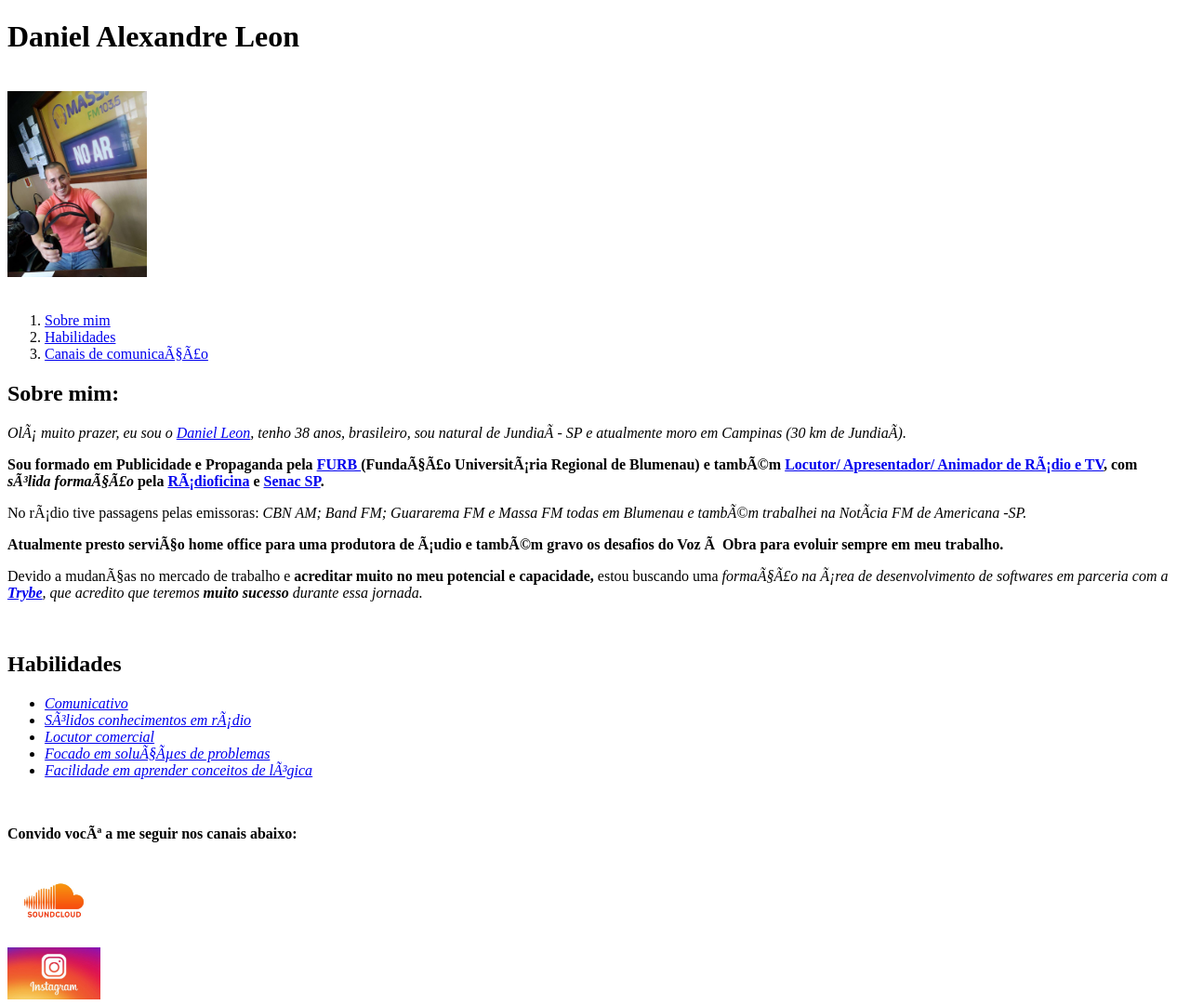
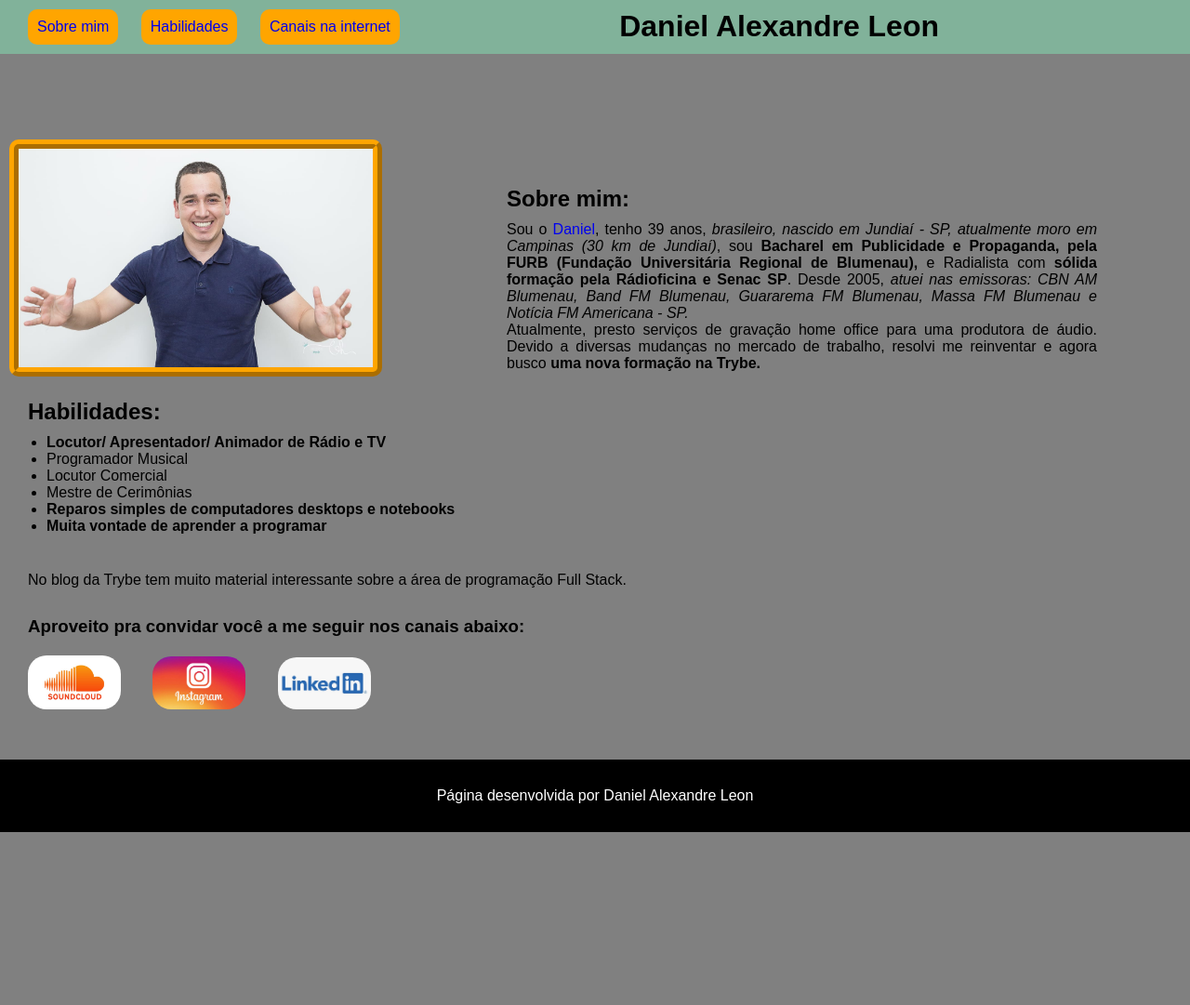
Before and after one commit to leoncomunicador/portfolio, a plain HTML site: page index.html in a window 1280 px wide. Shown: the top 1081 px of the page at 93% size. After the commit the page ends 895 px from the top, so only its background shows below. Drawn offline with Linux system fonts and the light colour scheme.

Commit message:
atualizado portfólio

```diff
--- a/index.html
+++ b/index.html
@@ -1,45 +1,54 @@
 <!DOCTYPE html>
-<html lang="pt=br">
-    <head>
-        <meta charset="UTF=8">
-        <title>portfólio Daniel Leon</title>
-    </head>
-    <body>
-        <h1>Daniel Alexandre Leon</h1>
-        <br>
-        <img src="Daniel.jpg"   alt="comunicador Daniel Leon" width="150" id="#Daniel">
-        <br>
-        <br>
-        <ol>
-            <li><a href="#sobre">Sobre mim</a></li>
-            <li><a href="#habilidades">Habilidades</a></li>
-            <li><a href="#canais">Canais de comunicação</a></li>
-        </ol>
+<html lang="pt-br">
+<head>
+    <meta charset="UTF-8">
+    <title>Portfólio Daniel Leon</title>
+    <link rel="stylesheet" type="text/css" href="style.css">
+</head>
+<body>
+    <header class="cabecalho">
+    <nav>
+            <a class="buttom" href="#sobre">Sobre mim</a>
+            <a class="buttom" href="#habilidades">Habilidades</a>
+            <a class="buttom"href="#canais">Canais na internet</a>
+    </nav>
+    <h1>Daniel Alexandre Leon</h1>
+    </header>
+    <div class="blocao">
+    <img class="photo" src="Daniel1.jpeg" alt="Daniel Leon" width="200px" id="daniel">
 
-        <h2 id="sobre">Sobre mim:</h2>
-        <p><em>Olá muito prazer, eu sou o <a href="Daniel.jpg">Daniel Leon</a>, tenho 38 anos, brasileiro, sou natural de Jundiaí - SP e atualmente moro em Campinas (30 km de Jundiaí).</em></p>
-        <p><strong>Sou formado em Publicidade e Propaganda pela <a href="http://www.furb.br/web/10/portugues"  target="blank">FURB </a> (Fundação Universitária Regional de Blumenau) e também <a href="#radio">Locutor/ Apresentador/ Animador de Rádio e TV</a>, com <em id="#radio">sólida formação</em> pela <a href=http://radioficina.com.br target="blank">Rádioficina</a > e <a href="https://www.sp.senac.br/" target="blank">Senac SP</a>.</strong></p>
-        <p id="comunicativo">No rádio tive passagens pelas emissoras: <em>CBN AM; Band FM; Guararema FM e Massa FM todas em Blumenau e também trabalhei na Notícia FM de Americana -SP.</em></p>
-        <p id="comercial"><strong>Atualmente presto serviço home office para uma produtora de áudio e também gravo os desafios do Voz à Obra para evoluir sempre em meu trabalho.</strong></p>
-        <p id="focado">Devido a mudanças no mercado de trabalho e <strong>acreditar muito no meu potencial e capacidade,</strong> estou buscando uma <em id="logica">formação na área de desenvolvimento de softwares em parceria com a <a href="https://www.betrybe.com/" target="blank"><strong>Trybe</strong></a>, que acredito que teremos <strong>muito sucesso</strong> durante essa jornada.</em></p>
-        <br>
-        <h2 id="habilidades">Habilidades</h2>
+        <div class="about">
+            <h2 id="sobre">Sobre mim:</h2>
+            <p>Sou o <a href="#daniel">Daniel</a>, tenho 39 anos, <em class="local">brasileiro, nascido em Jundiaí - SP, atualmente moro em Campinas (30 km de Jundiaí)</em>,
+                sou <strong>Bacharel em Publicidade e Propaganda, pela FURB (Fundação Universitária Regional de Blumenau),</strong>
+            e Radialista com <strong>sólida formação pela Rádioficina e Senac SP</strong>. Desde 2005, <em>atuei nas emissoras:
+            CBN AM Blumenau, Band FM Blumenau, Guararema FM Blumenau, Massa FM Blumenau e Notícia FM Americana - SP.</em>
+            <br>
+            Atualmente, presto serviços de gravação home office para uma produtora de áudio.
+            Devido a diversas mudanças no mercado de trabalho, resolvi me reinventar e agora busco <strong>uma nova formação na Trybe.</strong>
+            </p>
+        </div>
+    </div>
+    <article>
+    <div class="hability">
+        <h2 id="habilidades">Habilidades:</h2>
         <ul>
-            <li><a href="#comunicativo"><em>Comunicativo</em></a></li>
-            <li><a href="#radio"><em>Sólidos conhecimentos em rádio</em></a></li>
-            <li><a href="#comercial"><em>Locutor comercial</em></a></li>
-            <li><a href="#focado"><em>Focado em soluções de problemas</em></a></li>
-            <li><a href="#logica"><em>Facilidade em aprender conceitos de lógica</em></a></li>
+            <li class="hab-one"><strong>Locutor/ Apresentador/ Animador de Rádio e TV</strong></li>
+            <li class="hab-two">Programador Musical</li>
+            <li class="hab-three">Locutor Comercial</li>
+            <li class="hab-four">Mestre de Cerimônias</li>
+            <li class="hab-five"><strong>Reparos simples de computadores desktops e notebooks</strong></li>
+            <li class="hab-six"><strong>Muita vontade de aprender a programar</strong></li>
         </ul>
-        <br>
-        <p id="canais"><strong>Convido você a me seguir nos canais abaixo:</strong></p>
-        <br>
-        <a href="https://soundcloud.com/leonradioetv" target="blank"><img src="soundcloud-logo.jpg"  alt="logo Soundcloud"width="100"></a>
-        <br>
-        <br>
-        <a href="https://www.instagram.com/leoncomunicador" target="blank"><img src="instagram-logo.jpg" alt="logo Instagram"   width="100"></a>
-        <br>
-        <br>
-        <a href="https://www.linkedin.com/in/leoncomunicador" target="blank"><img src="linkedin-logo.jpg"  alt="logo LinkedIn"  width="100"></a>
-    </body>
+    </div>
+    <p class="about_blog">No <a href="https://blog.betrybe.com/" target="_blank" class="blog">blog da Trybe</a> tem muito material interessante sobre a área de programação Full Stack.</p>
+    <h3 id="canais">Aproveito pra convidar você a me seguir nos canais abaixo:</h3>
+    <div class="channels">
+    <a class="canais" href="https://soundcloud.com/leonradioetv" target="blank"><img  src="soundcloud-logo.jpg" alt="logo Sound Cloud" width="100px"></a>
+    <a class="canais" href="https://www.instagram.com/leoncomunicador" target="blank"><img  src="instagram-logo.jpg" alt="logo Instagram" width="100px"></a>
+    <a class="canais" href="https://www.linkedin.com/in/leoncomunicador" target="blank"><img src="linkedin-logo.jpg"  alt="logo LinkedIn" width="100px"></a>
+    </div>
+    </article>
+    <footer>Página desenvolvida por Daniel Alexandre Leon</footer>
+</body>
 </html>
--- /dev/null
+++ b/style.css
@@ -0,0 +1,148 @@
+* {
+  border: 0;
+  margin: 0;
+  padding: 0;
+}
+
+body {
+  font-family: Arial, Helvetica, sans-serif;
+  background-color: gray;
+}
+
+header {
+  background-color: #81b29a;
+  padding: 10px;
+  width: 100%;
+  position: fixed;
+  top: 0;
+}
+
+#sobre {
+  margin-top: 50px;
+  margin-bottom: 10px;
+}
+
+h1 {
+  float: right;
+  display: inline;
+  margin-right: 280px;
+}
+
+.buttom {
+  text-decoration: none;
+  background-color: orange;
+  padding: 10px;
+  border-radius: 10px;
+  display: inline-block;
+  margin-left: 20px;
+}
+
+.buttom:hover {
+  background-color: blue;
+}
+
+.blocao {
+  margin-top: 150px;
+  margin-left: 10px;
+}
+
+.photo {
+  border-radius: 10px;
+
+  width: 30%;
+
+  border: 10px ridge orange;
+}
+
+.about {
+  width: 50%;
+  text-align: justify;
+  margin-right: 100px;
+  float: right;
+  color: black;
+}
+
+.about a {
+  text-decoration: none;
+}
+
+article {
+  margin-top: 20px;
+}
+
+.hability {
+  margin-left: 30px;
+  clear: both;
+  margin-left: 30px;
+}
+
+.hability ul {
+  margin-left: 20px;
+}
+
+#habilidades {
+  margin-bottom: 10px;
+}
+
+nav {
+  margin-top: auto;
+  clear: both;
+  display: inline;
+}
+
+nav ul {
+  display: inline;
+}
+
+nav li {
+  margin-top: 20px;
+  margin-right: 50px;
+  list-style-type: none;
+  display: inline-block;
+  text-align: center;
+}
+
+.blog {
+  text-decoration: none;
+  color: black;
+}
+
+.about_blog {
+  margin-left: 30px;
+  margin-top: 40px;
+}
+
+h3 {
+  margin-top: 30px;
+  margin-left: 30px;
+}
+
+.channels {
+  width: 100%;
+  margin-top: 30px;
+  display: inline;
+}
+
+.canais {
+  display: inline-block;
+  margin-left: 30px;
+  transition: 1s;
+}
+
+.canais:hover {
+  transform: scale(1.5);
+}
+
+.canais img {
+  border-radius: 20px;
+  margin-top: 20px;
+}
+
+footer {
+  text-align: center;
+  background-color: black;
+  color: white;
+  padding: 30px;
+  margin-top: 50px;
+  bottom: 0;
+}
```
Also changed, not shown: Daniel.jpg (deleted), Daniel1.jpeg (added), imagem_Trybe.png (deleted), 1 other file.
